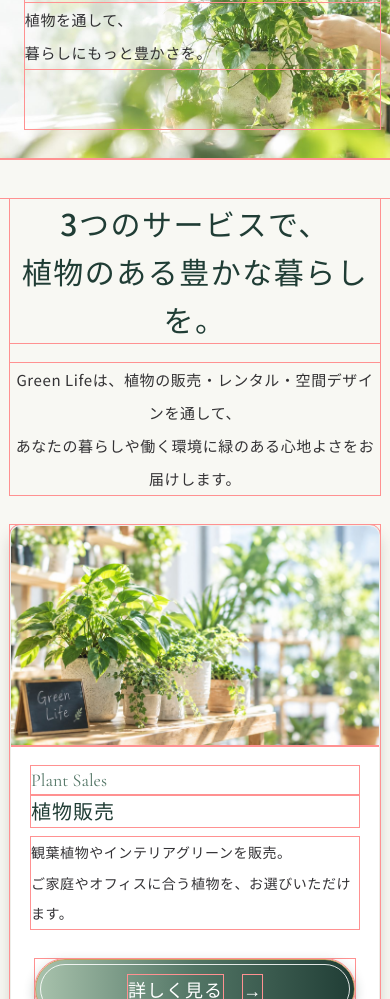
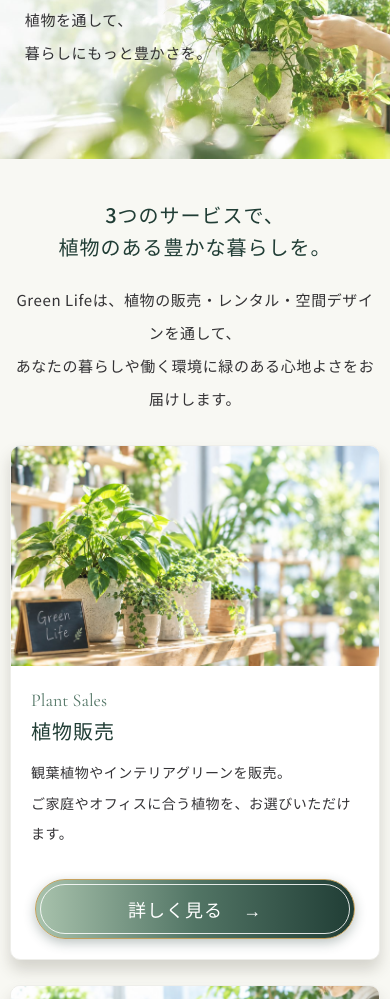
Before and after one commit to sabakan-miso/GreenLife, a website built with Vite: page index.html in a window 390 px wide. Shown: the part 2229-3228 px from the top of the page. Built offline with nearby package versions, Linux system fonts and the light colour scheme.

Commit message:
ServiceのPC版とスマホ版のデザイン完成！！！

```diff
--- a/src/css/base.css
+++ b/src/css/base.css
@@ -130,7 +130,7 @@ small{
 
 
 *{
-    outline:1px solid rgb(255, 145, 145);
+    /* outline:1px solid rgb(255, 145, 145); */
 }
 
 
--- a/src/css/style.css
+++ b/src/css/style.css
@@ -386,6 +386,9 @@ main{
         }
         .service-content .container .service-heading{
             margin-bottom: 3rem;
+            & .title-h3{
+                font-size: 2rem;
+            }
         }
         /* カードを縦並びにする */
         .service-content .container .service-list{
--- a/src/js/scrollreveal.js
+++ b/src/js/scrollreveal.js
@@ -11,7 +11,9 @@ const commonOption = {
     viewFactor: 0.2, //要素の約20％が画面内に入ったら開始
 }
 
-
+// ==========================
+// FV
+// ==========================
 //FV：タイトル
 sr.reveal(".fv-title", {
   ...commonOption,
@@ -24,14 +26,17 @@ sr.reveal(".fv-description",{
     delay:300,
 });
 
+
+
+// ==========================
+// About
+// ==========================
 //About：タイトル
 sr.reveal(".about-title", {
     ...commonOption,
     delay: 500,
     viewFactor: 0.5,
 });
-
-
 
 //About：リード文
 sr.reveal(".about-lead", {
@@ -66,3 +71,44 @@ sr.reveal(".about-value", {
     interval: 200,
     viewFactor: 0.3,
 });
+
+
+
+// ==========================
+// Service
+// ==========================
+// Service上部：メインタイトル
+sr.reveal(".service-hero .service-title", {
+    ...commonOption,
+    delay: 200,
+});
+
+// Service上部：説明文
+sr.reveal(".service-hero .service-description", {
+    ...commonOption,
+    delay: 400,
+});
+
+// Service下側：セクションの見出し
+sr.reveal(".service-heading .service-title", {
+    ...commonOption,
+    delay: 200,
+    viewFactor: 0.4,
+});
+
+// Service下側：セクションの説明文
+sr.reveal(".service-heading .service-description", {
+    ...commonOption,
+    delay: 400,
+    viewFactor: 0.4,
+});
+
+// Serviceサービスカード：画像を順番に表示
+sr.reveal(".service-card", {
+    ...commonOption,
+    origin: "right",
+    distance: "60px",
+    duration: 1000,
+    interval: 200,
+    viewFactor: 0.3,
+});
```
